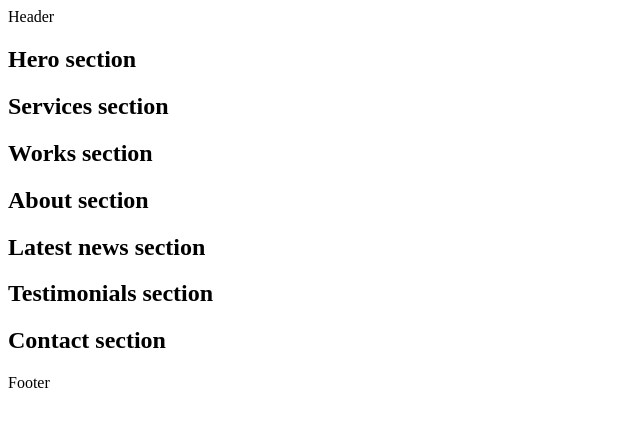
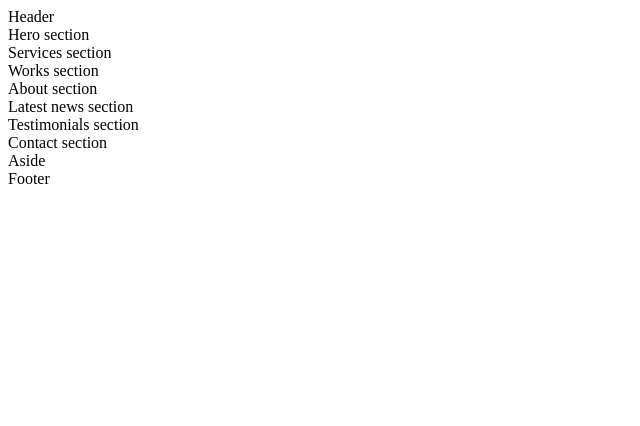
Before and after one commit to Alexander1455/holbertonschool-web_front_end, a plain HTML site: page html_advanced/5-index.html in a window 1280 px wide. Shown: the whole page, without its empty margins (0-640 px from the left). Drawn offline with Linux system fonts and the light colour scheme.

Commit message:
file correction

```diff
--- a/html_advanced/13-styleguide.html
+++ b/html_advanced/13-styleguide.html
@@ -1,22 +1,19 @@
 <!DOCTYPE html>
-<html lang="en" dir="ltr">
+<html dir="ltr" lang="EN">
 <head>
     <meta charset="utf-8">
-        <meta name="viewport" width="divice-width" initial-scale="1.0" viewport-fit="cover">
+    <meta name="viewport" content="width=device-width, initial-scale=1.0, viewport-fit=cover">
     <title>Styleguide - Techium</title>
     <meta name="description" content="Techium is a digital agency">
-
-        <link rel="icon" type="image/x-icon" href="./favicon.ico">
+    <!--favicon format ico-->
+    <link rel="icon" type="image/x-icon" href="./favicon.ico" >
+    <!--favicon format png-->
     <link rel="icon" type="image/png" href="./favicon.png">
-
 </head>
 <body>
-        <header>
-        </header>
+    <header></header>
     <main>
         <section>
-                <section>
-                </section>
             <header>
                 <h2>Headings</h2>
                 <section>
@@ -24,8 +21,8 @@
                         <h2>Paragraph</h2>
                     </header>
                     <h2>Heading with a subtitle</h2>
-                        <P>This is my subtitle</P>
-                        <P>Nunc lacinia ante nunc ac lobortis. Interdum adipiscing gravida odio porttitor sem non mi integer non faucibus ornare mi ut ante amet placerat aliquet. Volutpat eu sed ante lacinia sapien lorem accumsan varius montes viverra nibh in adipiscing blandit tempus accumsan.</P>
+                    <p>This is my subtitle</p>
+                    <p>Nunc lacinia ante nunc ac lobortis. Interdum adipiscing gravida odio porttitor sem non mi integer non faucibus ornare mi ut ante amet placerat aliquet. Volutpat eu sed ante lacinia sapien lorem accumsan varius montes viverra nibh in adipiscing blandit tempus accumsan.</p>
                 </section>
             </header>
             <h1>Heading level 1</h1>
@@ -36,7 +33,6 @@
             <h6>Heading level 6</h6>
         </section>
     </main>
-        <footer>
-        </footer>
+    <footer></footer>
 </body>
 </html>
--- a/html_advanced/5-index.html
+++ b/html_advanced/5-index.html
@@ -1,50 +1,22 @@
-<!DOCTYPE html>
-<html lang="en" dir="ltr">
-    <head>
-        <meta charset="utf-8">
-        <meta name="viewport" width="divice-width" initial-scale="1.0" viewport-fit="cover">
-        <title> Homepage - Techium</title>
+<title>Article - Techium</title>
 <meta name="description" content="Techium is a digital agency">
-
-        <link rel="icon" type="image/x-icon" href="./favicon.ico">
+<!--favicon format ico-->
+<link rel="icon" type="image/x-icon" href="./favicon.ico" >
+<!--favicon format png-->
 <link rel="icon" type="image/png" href="./favicon.png">
-
 </head>
 <body>
-        <header>
-            Header
-        </header>
+<header>Header</header>
 <main>
-            <section>
-                <h2>Hero section</h2>
-            </section>
-
-            <section>
-                <h2>Services section</h2>
-            </section>
-
-            <section>
-                <h2>Works section</h2>
-            </section>
-
-            <section>
-                <h2>About section</h2>
-            </section>
-
-            <section>
-                <h2>Latest news section</h2>
-            </section>
-
-            <section>
-                <h2>Testimonials section</h2>
-            </section>
-
-            <section>
-                <h2>Contact section</h2>
-            </section>
+    <section>Hero section</section>
+    <section>Services section</section>
+    <section>Works section</section>
+    <section>About section</section>
+    <section>Latest news section</section>
+    <section>Testimonials section</section>
+    <section>Contact section</section>
+    <aside>Aside</aside>
 </main>
-        <footer>
-            Footer
-        </footer>
+<footer>Footer</footer>
 </body>
 </html>
```
Also changed, not shown: html_advanced/18-index.html (+19 -15 lines). Lines whose indentation alone changed are shown as unchanged.
